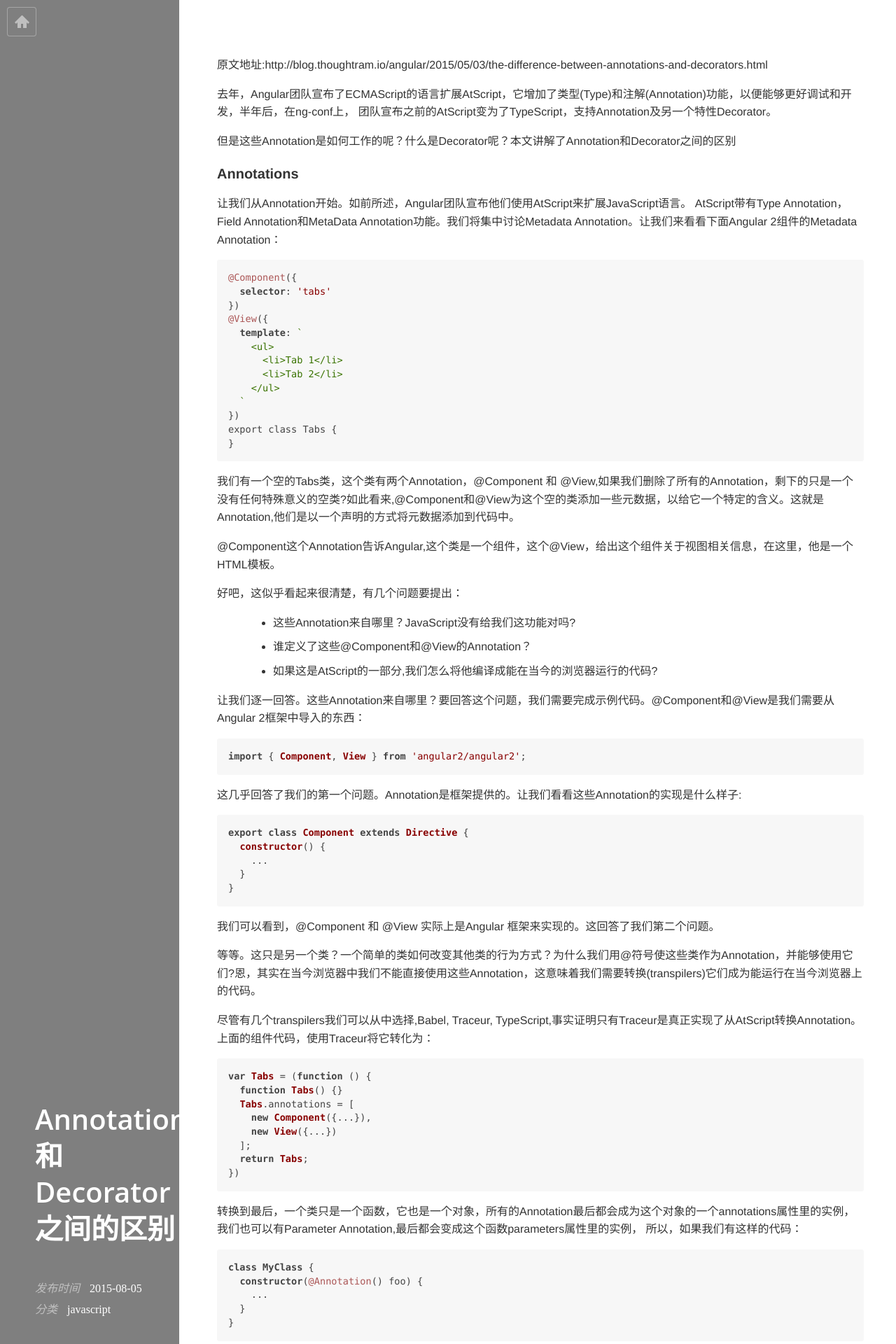
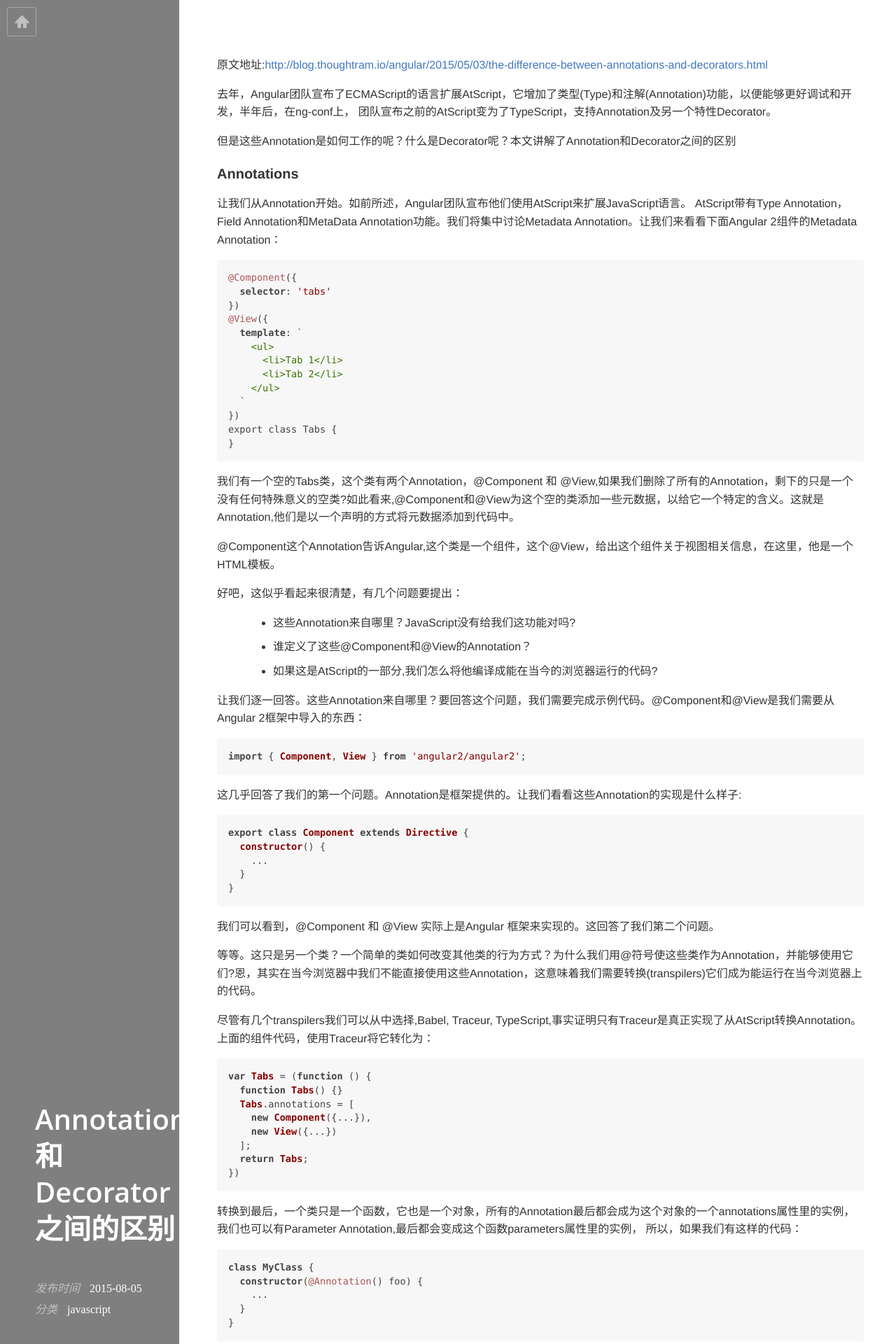
Before and after one commit to kittencup/kittencup.github.io, a Jekyll site: the page built from _posts/2015-08-05-Annotation和Decorator之间的区别.md, in a window 1280 px wide. Shown: the top 1920 px of the page at 70% size. Built offline with Jekyll 4.4.1, drawn with Linux system fonts in a browser that asks for light colours; nearby versions of some CDN libraries; some web fonts are replaced; Markdown is read by kramdown in place of the engine named in the settings; comment, search, counter and statistics services are not loaded; part of the change alters nothing that is shown.

```diff
--- a/_posts/2015-08-05-Annotation和Decorator之间的区别.md
+++ b/_posts/2015-08-05-Annotation和Decorator之间的区别.md
@@ -5,7 +5,7 @@ date: 2015-08-05
 categories: javascript
 ---
 
-原文地址:http://blog.thoughtram.io/angular/2015/05/03/the-difference-between-annotations-and-decorators.html
+原文地址:[http://blog.thoughtram.io/angular/2015/05/03/the-difference-between-annotations-and-decorators.html](http://blog.thoughtram.io/angular/2015/05/03/the-difference-between-annotations-and-decorators.html)
 
 去年，Angular团队宣布了ECMAScript的语言扩展AtScript，它增加了类型(Type)和注解(Annotation)功能，以便能够更好调试和开发，半年后，在ng-conf上，
 团队宣布之前的AtScript变为了TypeScript，支持Annotation及另一个特性Decorator。
```
